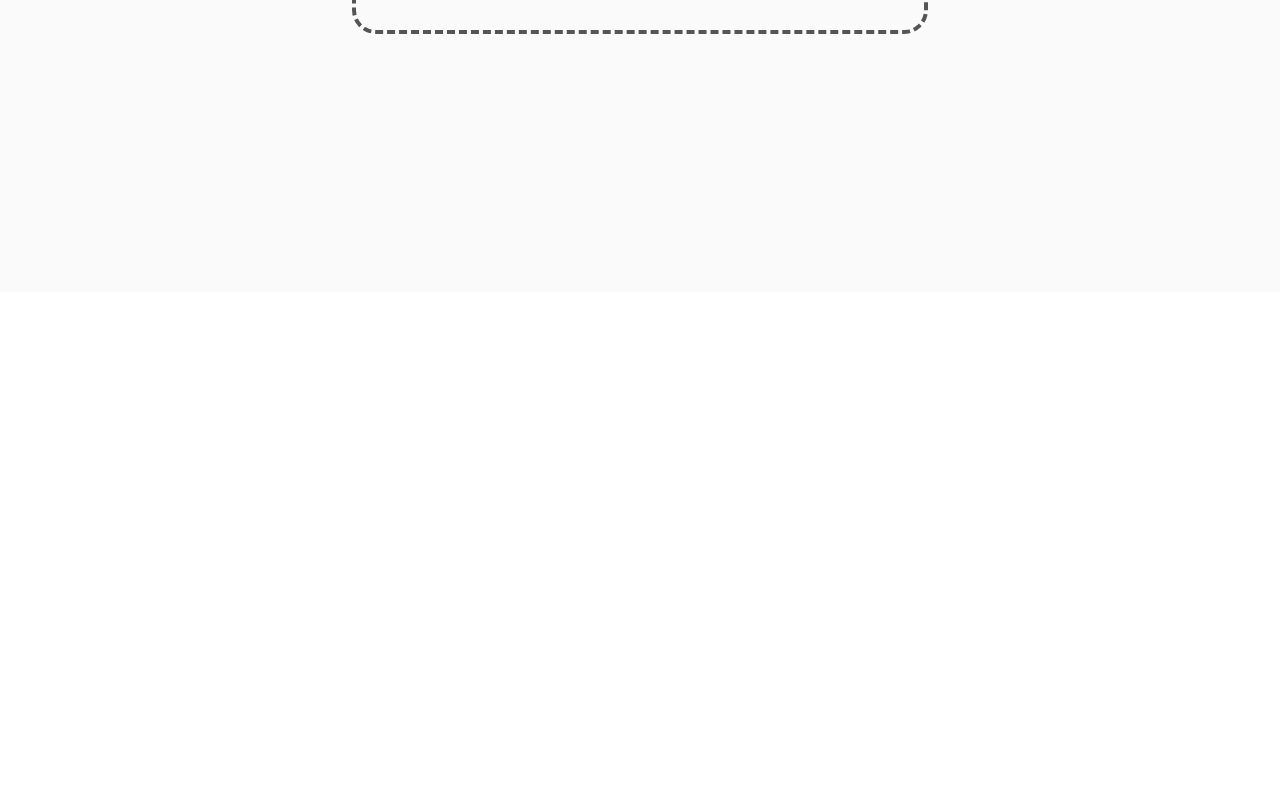
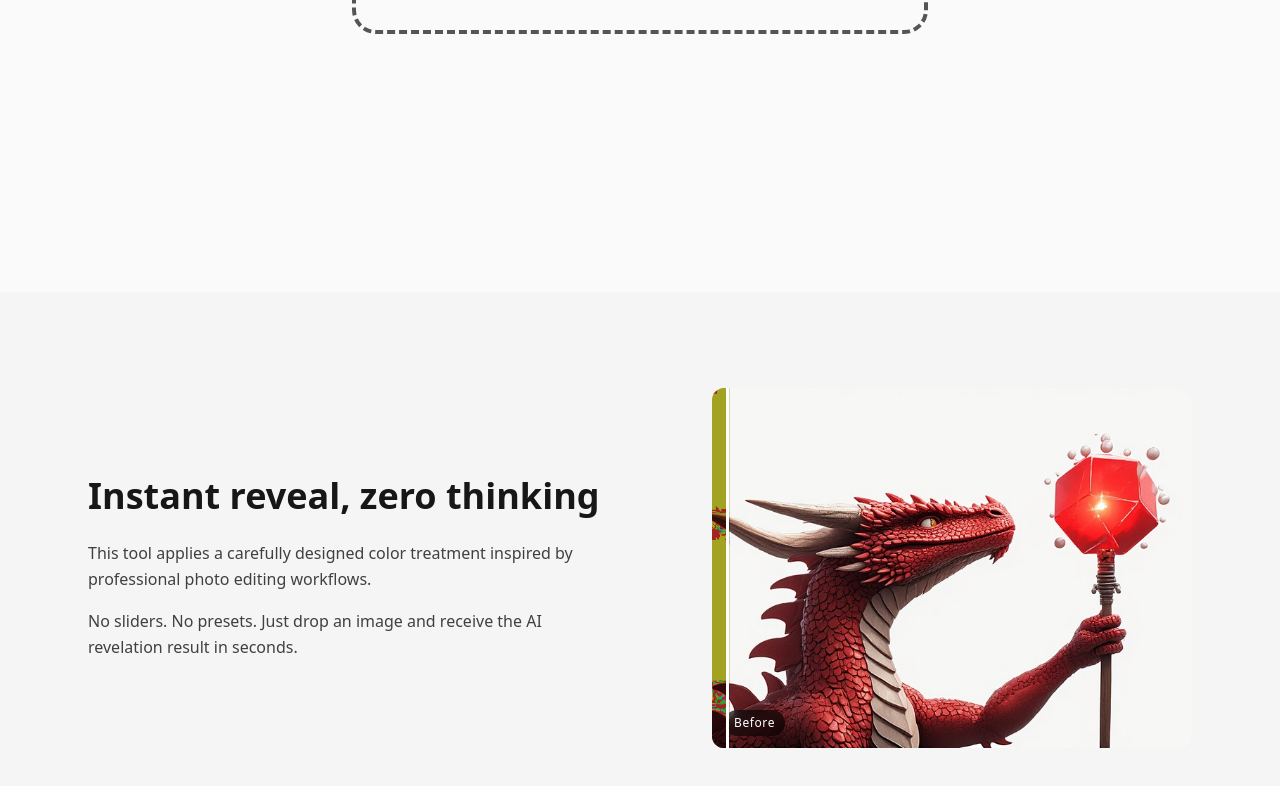
Before and after one commit to Araya05s/NayAI, a React (Vite) app in the folder NayAI/: page / in a window 1280 px wide. Shown: the part 1308-2094 px from the top of the page. Before the commit the page ends 1600 px from the top, so only its background shows below. Built offline with nearby package versions, Linux system fonts and the light colour scheme.

Commit message:
Added about section

```diff
--- a/NayAI/src/App.css
+++ b/NayAI/src/App.css
@@ -4,3 +4,87 @@
   border-radius: 24px;
   border-color: #555555;
 }
+
+.about_img_frame {
+  position: relative;
+  width: 100%;
+  max-width: 480px;
+  margin-left: auto;
+}
+
+.img_reveal {
+  position: relative;
+  overflow: hidden;
+  border-radius: 12px;
+  aspect-ratio: 4 / 3;
+}
+
+.img_layer {
+  position: absolute;
+  inset: 0;
+}
+
+.img_layer img {
+  width: 100%;
+  height: 100%;
+  object-fit: cover;
+}
+
+.img_before {
+  z-index: 1;
+}
+
+.img_after_layer {
+  z-index: 2;
+  clip-path: inset(0 100% 0 0);
+  animation: revealAfter 3s ease forwards infinite alternate;
+}
+
+.reveal_line {
+  position: absolute;
+  top: 0;
+  right: 0;
+  width: 3px;
+  height: 100%;
+  background: white;
+  z-index: 3;
+  animation: wipeLine 3s ease forwards infinite alternate;
+}
+
+.img_label {
+  position: absolute;
+  bottom: 12px;
+  padding: 4px 10px;
+  font-size: 12px;
+  background: rgba(0, 0, 0, 0.6);
+  color: white;
+  border-radius: 999px;
+  letter-spacing: 0.05em;
+  backdrop-filter: blur(4px);
+}
+
+.img_label.left {
+  left: 12px;
+}
+
+.img_label.right {
+  right: 12px;
+}
+
+@keyframes wipeLine {
+  0% {
+    right: 100%;
+  }
+  100% {
+    right: 0;
+  }
+}
+
+@keyframes revealAfter {
+  0%{
+    clip-path: inset(0 100% 0 0);
+  }
+  100% {
+    clip-path: inset(0 0 0 0);
+  }
+}
--- a/NayAI/src/App.tsx
+++ b/NayAI/src/App.tsx
@@ -1,4 +1,5 @@
 import Navbar from './components/Navbar'
+import About from './sections/About'
 import Hero from './sections/Hero'
 import Img_Drop from './sections/Img_Drop'
 
@@ -8,6 +9,7 @@ const App = () => {
       <Navbar />
       <Hero />
       <Img_Drop />
+      <About />
     </div>
   )
 }
--- a/NayAI/src/config/navigation.tsx
+++ b/NayAI/src/config/navigation.tsx
@@ -6,4 +6,6 @@ export type NavLink = {
   export const NAV_LINKS: NavLink[] = [
     { name: "Upload", href: "#upload" },
     { name: "Home", href: "#hero" },
+    { name: "About", href: "#hero" },
+    { name: "Contact", href: "#hero" },
   ]
--- /dev/null
+++ b/NayAI/src/sections/About.tsx
@@ -0,0 +1,50 @@
+import beforeImg from "../assets/img_before.jpeg"
+import afterImg from "../assets/img_after.png"
+
+const About = () => {
+  return (
+    <section
+        id="about"
+        className="bg-neutral-100 text-neutral-900 py-24"
+    >
+        <div className="max-w-6xl mx-auto px-6 grid md:grid-cols-2 gap-16 items-center">
+
+        <div>
+            <h2 className="text-4xl font-bold mb-6">
+            Instant reveal, zero thinking
+            </h2>
+
+            <p className="text-neutral-700 leading-relaxed mb-4">
+            This tool applies a carefully designed color treatment
+            inspired by professional photo editing workflows.
+            </p>
+
+            <p className="text-neutral-700 leading-relaxed">
+            No sliders. No presets.
+            Just drop an image and receive the AI revelation result
+            in seconds.
+            </p>
+        </div>
+
+        <div className="about_img_frame">
+            <div className="img_reveal">
+                <div className="img_layer">
+                <img src={beforeImg} alt="Before" className="img_before" />
+                <span className="img_label left">Before</span>
+                </div>
+
+                <div className="img_layer img_after_layer">
+                <img src={afterImg} alt="After" className="img_after" />
+                <span className="img_label right">After</span>
+                </div>
+
+                <div className="reveal_line" />
+            </div>
+            </div>
+
+        </div>
+    </section>
+  )
+}
+
+export default About
--- a/NayAI/src/sections/Img_Drop.tsx
+++ b/NayAI/src/sections/Img_Drop.tsx
@@ -1,6 +1,5 @@
 import { useState, useRef } from 'react'
 import type { DragEvent, ChangeEvent } from 'react';
-import "/public/icons/upload.svg"
 import { ImgConvert } from '../utils/imgConvert';
 
 const Img_Drop = () => {
```
Also changed, not shown: NayAI/src/assets/img_after.png (added), NayAI/src/assets/img_before.jpeg (added).
